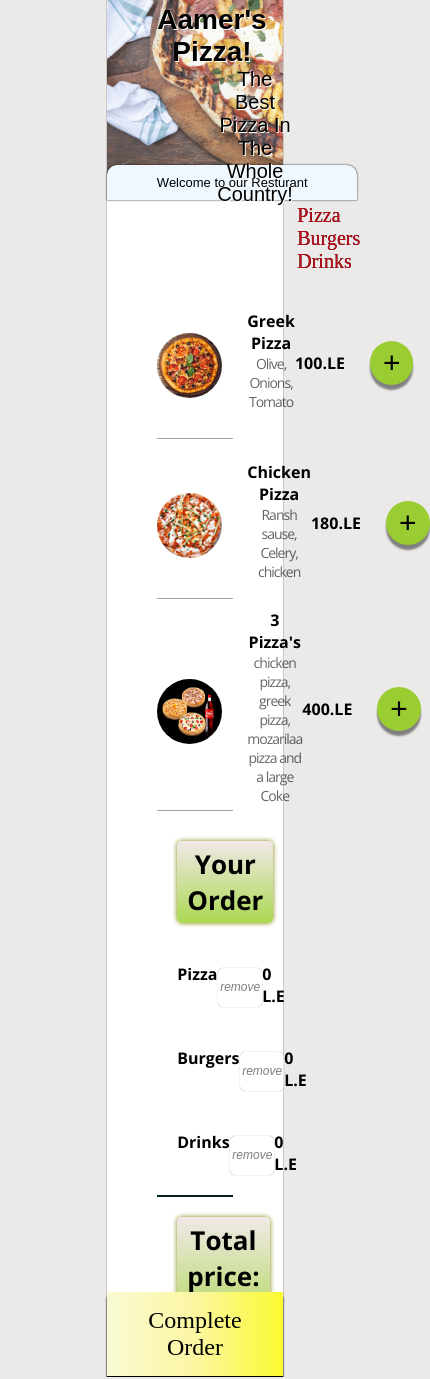
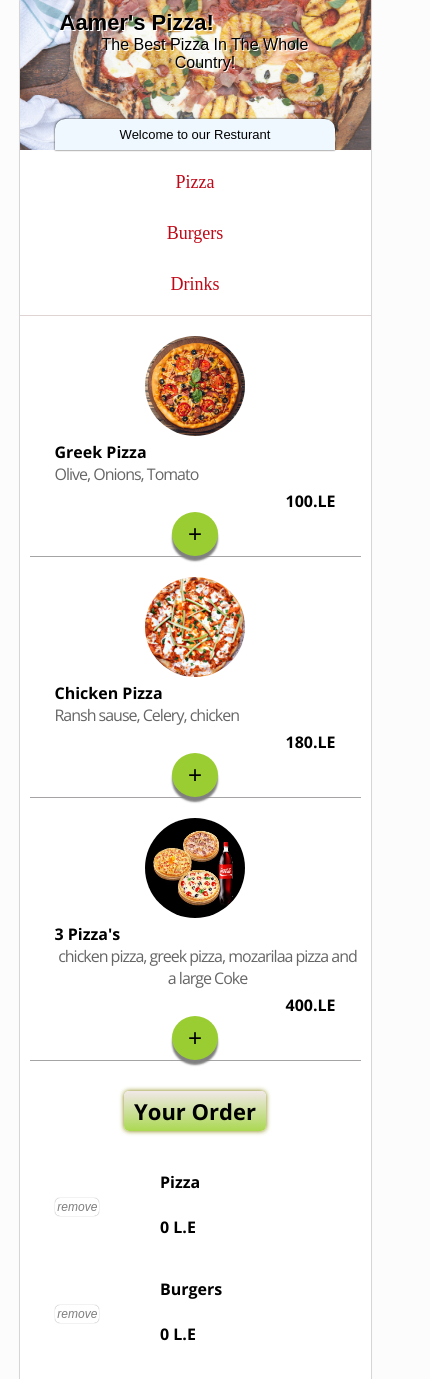
Before and after one commit to 3amrxero/aamerResturant, a plain HTML site: page index.html in a window 390 px wide. Shown: the top 1379 px of the page, 430 px wide, since content can reach past the window. Drawn offline with nearby package versions, Linux system fonts and the light colour scheme; a web font is replaced by a local one.

Commit message:
Update style.css

```diff
--- a/style.css
+++ b/style.css
@@ -6,37 +6,33 @@
 }
 
 body {
-
-    background-color: rgb(236, 233, 233);
+    background-color: rgb(253, 252, 252);
     color: black;
-    font-size: 16px;
+    font-size: 1rem;
     font-family:"Open Sans", sans-serif;
     text-align: center;
-
 }
 
 .background {
     background-color: white;
-    width: 45%;
-    height: 50%;
-    border-bottom: 1px solid black;
+    /* original: width: 45%; height: 50%; */
+    border-bottom: 0.063rem solid black;
     margin: auto;
     position: relative;
-    box-shadow: 0 0 1px rgb(39, 39, 39);
+    box-shadow: 0 0 0.063rem rgb(39, 39, 39);
 }
 
-
-                            /* Header layout */
-
+/* Header layout */
 
 header {
     font-family: "Boldonse", Arial, Helvetica, sans-serif;
     font-weight: 400;
-    height: 200px;
+    /* original height: 200px */
+    height: 18.5rem;
     position: relative;
 }
 
-.wall,.wall-burger, .wall-drinks{
+.wall, .wall-burger, .wall-drinks{
     position: absolute;
     background-size: cover;
     background-repeat: no-repeat;
@@ -57,51 +53,52 @@ header {
 .wall-drinks {
     background-image: url(/Images/drinksheader.jpg);
     background-size: 110% 140%;
-
-
 }
 
 .container{
     display: flex;
     flex-direction: column;
-    margin: 0px 30px 30px 30px;
+    margin: 0rem 1.875rem 1.875rem 1.875rem;
 }
 
-h1,h2{
+h1, h2{
     z-index: 1;
-    text-shadow: 1px 1px 0px rgb(255, 255, 255);
+    text-shadow: 0.063rem 0.063rem 0rem rgb(255, 255, 255);
 }
 
 h1 {
-    font-size: 28px;
+    /* original: 28px; margin-left: 20px; margin-top: 3.5% */
+    font-size: 1.75rem;
     font-weight: 600;
-    margin-left: 20px;
+    margin-left: 1.25rem;
     margin-right: auto;
     margin-top: 3.5%;
 }
 h2 {
-    font-size: 20px;
+    /* original: 20px; margin-left: 80px */
+    font-size: 1.25rem;
     font-weight: 400;
-    margin-left: 80px;
+    margin-left: 5rem;
     margin-right: auto;
 }
 
 h3 {
-    font-size: 13px;
+    font-size: 0.813rem;
     font-weight: 200;
 }
 
 .welcome {
     background-color: aliceblue;
     margin: auto;
-    width: 250px;
+    /* original width: 250px */
+    width: 15.625rem;
     position: absolute;
     bottom: 0;
     left: 0;
     right: 0;
-    padding: 10px 20px ;
-    border-radius: 10px 10px 0 0;
-    box-shadow: 0 0 2px black;
+    padding: 0.625rem 1.25rem;
+    border-radius: 0.625rem 0.625rem 0 0;
+    box-shadow: 0 0 0.125rem black;
     border: none;
 }
 
@@ -110,63 +107,60 @@ h3 {
     justify-content: space-around;
     /* border: 1px solid black; */
     margin: 2% auto 10px auto;
-    padding: 0 150px;
-
+    /* original padding: 0 150px; */
+    padding: 0 9.375rem;
 }
-
 
 nav a {
     text-decoration: none;
     color: rgb(192, 9, 24);
-    text-shadow: 0 0 .5px black;
-
 }
 
 nav a:hover,
 nav a:active {
-    font-size: 22px;
+    font-size: 1.375rem;
     color: red;
-    box-shadow: 1px 1px 3px rgb(0, 0, 0);
-    padding: 5px 15px;
+    box-shadow: 0.063rem 0.063rem 0.188rem rgb(0, 0, 0);
+    padding: 0.313rem 0.938rem;
     border-radius: 50%;
-    transition: .1s;
+    transition: 0.1s;
 }
-
 
 li {
     font-family: 'Times New Roman', Times, serif;
-    font-size: 20px;
+    /* original: 20px */
+    font-size: 1.6rem;
     font-weight: 200;
     display: inline-block;
-    padding: 0 40px;
+    padding: 0 2.5rem;
 }
 ul {
-    border-bottom: .5px solid rgb(223, 211, 211);
-    padding-bottom: 5px;
+    border-bottom: 0.031rem solid rgb(223, 211, 211);
+    padding-bottom: 0.313rem;
     width: 100%;
 }
 
-                                        /* Section Layout */
-
+/* Section Layout */
 
 .container0{
     display: flex;
     align-items: center;
     justify-content: space-between;
-    border-bottom: .5px solid rgb(165, 163, 163);
-    min-height: 150px;
-    margin: 10px 50px;
-
+    border-bottom: 0.031rem solid rgb(165, 163, 163);
+    /* original min-height: 150px */
+    min-height: 9.375rem;
+    margin: 0.625rem 3.125rem;
 }
 
 .img-container{
     /* border: 1px solid black; */
-    margin-top: 10px;
+    margin-top: 0.625rem;
 }
 
 .pizza{
-    width: 65px;
-    height: 65px;
+    /* original: width: 65px; height: 65px */
+    width: 4.063rem;
+    height: 4.063rem;
     border-radius: 50%;
 }
 
@@ -175,95 +169,97 @@ ul {
     flex-direction: column;
     align-items: start;
     justify-content: start;
-    margin-left: 25px;
+    margin-left: 1.563rem;
     margin-right: auto;
-    margin-bottom: 5px;
+    margin-bottom: 0.313rem;
 }
 
 p {
     opacity: 60%;
-    letter-spacing: -1px;
-    font-size: 14px;;
+    letter-spacing: -0.063rem;
+    /* original: 14px */
+    font-size: 0.875rem;
 }
 
-
 .price{
-    margin-right: 25px;
+    margin-right: 1.563rem;
     margin-left: auto;
 }
 
 .add-btn{
-    font-size: 30px;
-    padding: 5px 13px;
+    /* original: font-size: 30px; padding: 5px 13px */
+    font-size: 1.875rem;
+    padding: 0.313rem 0.813rem;
     border-radius: 50%;
     border: none;
     cursor: pointer;
-    background-color:yellowgreen;
-    box-shadow: 0 5px 2px gray;
+    background-color: yellowgreen;
+    box-shadow: 0 0.313rem 0.125rem gray;
 }
 .add-btn:hover{
     background-color: rgb(192, 231, 154);
-    transition: .2s;
+    transition: 0.2s;
 }
 .add-btn:active{
-    transform: translateY(3px);
-    box-shadow: 0 2px 1px rgb(44, 44, 44);
-    transition: .1s;
-
+    transform: translateY(0.188rem);
+    box-shadow: 0 0.125rem 0.063rem rgb(44, 44, 44);
+    transition: 0.1s;
 }
 
-                                            /* Final layout */
+/* Final layout */
 
 .ordercontainer{
     display: flex;
     flex-direction: column;
-    margin: 10px 50px;
+    margin: 0.625rem 3.125rem;
 }
 
 .child {
     width: 100%;
-    padding: 20px;
+    padding: 1.25rem;
     display: flex;
     justify-content: space-between;
 }
 
-
 .text{
     background-image: linear-gradient(rgb(241, 232, 232), rgb(171, 216, 81));
-    box-shadow: 0 0 5px olive;
-    font-size: 26px;
+    box-shadow: 0 0 0.313rem olive;
+    /* original: 26px */
+    font-size: 1.625rem;
     margin: auto;
-    border-radius: 5px;
+    border-radius: 0.313rem;
     font-weight: bold;
-    padding: 5px 10px;
+    padding: 0.313rem 0.625rem;
 }
 
 .remove-btn{
     margin-left: 2%;
     margin-right: auto;
-    margin-top: 5px;
+    margin-top: 0.313rem;
     cursor: pointer;
-    border-radius: 5px;
+    border-radius: 0.313rem;
     border: none;
     background-color: rgb(255, 255, 255);
     font-style: italic;
     font-weight: 500;
-    font-size: 12px;
+    /* original: 12px */
+    font-size: 0.75rem;
     opacity: 50%;
-    box-shadow: 0 0 1px black;
-    padding: 2px;
+    box-shadow: 0 0 0.063rem black;
+    padding: 0.125rem;
 }
 
 .remove-btn:hover{
     opacity: 80%;
-    transition: .2s;
+    transition: 0.2s;
 }
 .remove-btn:active{
-    transform:translateY(1px);
+    transform: translateY(0.063rem);
 }
 
 .ordercontainer h4{
-    width: 70px;
+    /* original width: 70px */
+    width: 4.375rem;
     text-align: start;
 }
 
@@ -277,7 +273,7 @@ p {
     bottom: 0;
     border: none;
     padding: 0;
-    box-shadow: 0 5px 2px black;
+    box-shadow: 0 0.313rem 0.125rem black;
 }
 
 .order{
@@ -291,19 +287,20 @@ p {
     font-weight: 200;
     color: #000000;
     cursor: pointer;
-    padding: 15px;
+    padding: 0.938rem;
 }
 
 .order:active {
-    box-shadow: 0 0 5px rgb(0, 0, 15);
-    transition: .1s;
-    transform: translateY(2px);
+    box-shadow: 0 0 0.313rem rgb(0, 0, 15);
+    transition: 0.1s;
+    transform: translateY(0.125rem);
 }
 
 form {
-    padding: 5px 5px 5px 20px ;
+    padding: 0.313rem 0.313rem 0.313rem 1.25rem;
+    /* original width: 20%; height: 350px */
     width: 20%;
-    height: 350px;
+    height: 21.875rem;
     display: none;
     flex-direction: column;
     align-items: center;
@@ -313,75 +310,208 @@ form {
     bottom: 0;
     right: 0;
     left: 0;
-    margin:auto;
+    margin: auto;
     background-color: rgb(255, 255, 255);
-    box-shadow: 0 0 2px limegreen;
+    box-shadow: 0 0 0.125rem limegreen;
     border: none;
-    /* position: relative; */
 }
 form h4 {
-    padding-bottom: 20px;
-    font-size: 22px;
+    padding-bottom: 1.25rem;
+    /* original: 22px */
+    font-size: 1.375rem;
 }
 
 input, form button{
+    /* original: width: 85%; height: 15% */
     width: 85%;
     height: 15%;
-    border-radius: 5px;
-    border: 1px solid rgb(199, 198, 198);
+    border-radius: 0.313rem;
+    border: 0.063rem solid rgb(199, 198, 198);
 }
 input {
     text-align: start;
-    font-size: 18px;
-    padding: 0 8px;
-
+    /* original: 18px */
+    font-size: 1.125rem;
+    padding: 0 0.5rem;
 }
 
 input:focus{
     outline: none;
     text-decoration: none;
-    border: 1px solid black;
+    border: 0.063rem solid black;
     background-color: rgba(245, 245, 245, 0.945);
 }
 
 form button {
-    font-size: 24px;
+    /* original: 24px font-size */
+    font-size: 1.5rem;
     font-weight: 600;
-    background-color: #FCD34D ;
+    background-color: #FCD34D;
     border: none;
     color: whitesmoke;
-    text-shadow: 0 0 1px black;
+    text-shadow: 0 0 0.063rem black;
 }
 form button:hover{
     opacity: 80%;
     cursor: pointer;
 }
 form button:active{
-    transform: translateY(2px);
-    transition: .2s;
+    transform: translateY(0.125rem);
+    transition: 0.2s;
 }
 .x {
     cursor: pointer;
     position: absolute;
     top: 0;
     right: 0;
-    padding: 4px 10px;
+    padding: 0.25rem 0.625rem;
     background-color: rgb(235, 230, 217);
     font-weight: bold;
-    box-shadow: 0 0 1px rgb(48, 47, 47);
-
+    box-shadow: 0 0 0.063rem rgb(48, 47, 47);
 }
 .x:hover{
     background-color: #64646b;
-    text-shadow: 0 0 1px white;
+    text-shadow: 0 0 0.063rem white;
 }
-
 
 /* utility */
 
 .border {
-    border-top: 2px solid rgb(3, 31, 31);
+    border-top: 0.125rem solid rgb(3, 31, 31);
 }
 .marg{
-    margin-bottom: 15%;
+    margin-bottom: 8%;
 }
+
+/* --------------------------------------- */
+/*            RESPONSIVE STYLES            */
+/* Only modifying units/responsiveness; nothing else changes */
+
+/* Mobile styles (max-width: 768px) */
+@media (max-width: 650px) {
+    .background {
+        width: 90%;
+        /* height left unchanged */
+    }
+
+    header {
+        height: 9.375rem;
+    }
+
+    h1 {
+        font-size: 1.375rem;
+        margin-left: 0.625rem;
+    }
+
+    h2 {
+        font-size: 1rem;
+        margin-left: 1.25rem;
+    }
+
+    .welcome {
+        width: 80%;
+        font-size: 0.875rem;
+        padding: 0.5rem;
+    }
+
+    .navigate {
+        flex-direction: column;
+        padding: 0;
+    }
+
+    nav a {
+        display: block;
+        margin: 0.3125rem 0;
+        font-size: 1.125rem;
+    }
+
+    li {
+        display: block;
+        padding: 0.625rem 0;
+    }
+
+    .container0 {
+        flex-direction: column;
+        align-items: center;
+        margin: 0.625rem;
+    }
+
+    .pizza {
+        /* Increase pizza image for touch screens */
+        width: 6.25rem;
+        height: 6.25rem;
+    }
+
+    .text-container p {
+        font-size: 1rem;
+        text-align: center;
+    }
+
+    .add-btn {
+        font-size: 1.5rem;
+        padding: 0.5rem 1rem;
+    }
+
+    .ordercontainer {
+        margin: 0.625rem;
+    }
+
+    .child {
+        flex-direction: column;
+        align-items: center;
+    }
+
+    .text {
+        font-size: 1.375rem;
+    }
+
+    form {
+        width: 90%;
+        height: auto;
+    }
+
+    form button {
+        font-size: 1.125rem;
+    }
+}
+
+/* Desktop styles (min-width: 1024px) */
+@media (min-width: 1024px) {
+    .background {
+        width: 70%;
+    }
+
+    .pizza {
+        width: 6.25rem;
+        height: 6.25rem;
+    }
+
+    .text-container p {
+        font-size: 1rem;
+    }
+
+    h1 {
+        font-size: 2rem;
+    }
+
+    h2 {
+        font-size: 1.5rem;
+    }
+
+    .text {
+        font-size: 2rem;
+    }
+
+    .add-btn {
+        font-size: 2.125rem;
+        padding: 0.625rem 1.125rem;
+    }
+
+    form {
+        width: 30%;
+    }
+
+    form button {
+        font-size: 1.75rem;
+    }
+}
```
